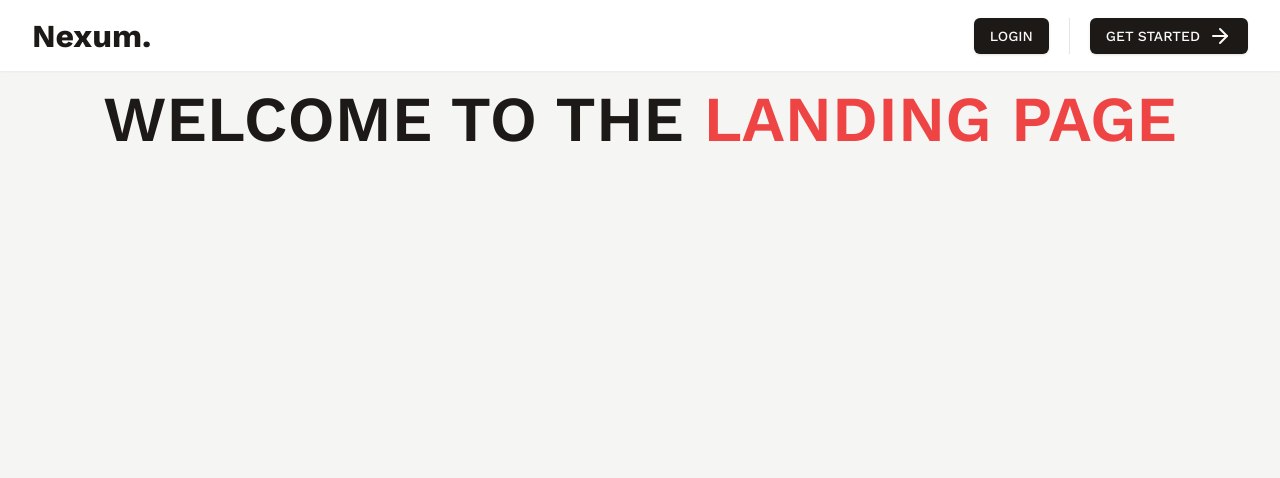
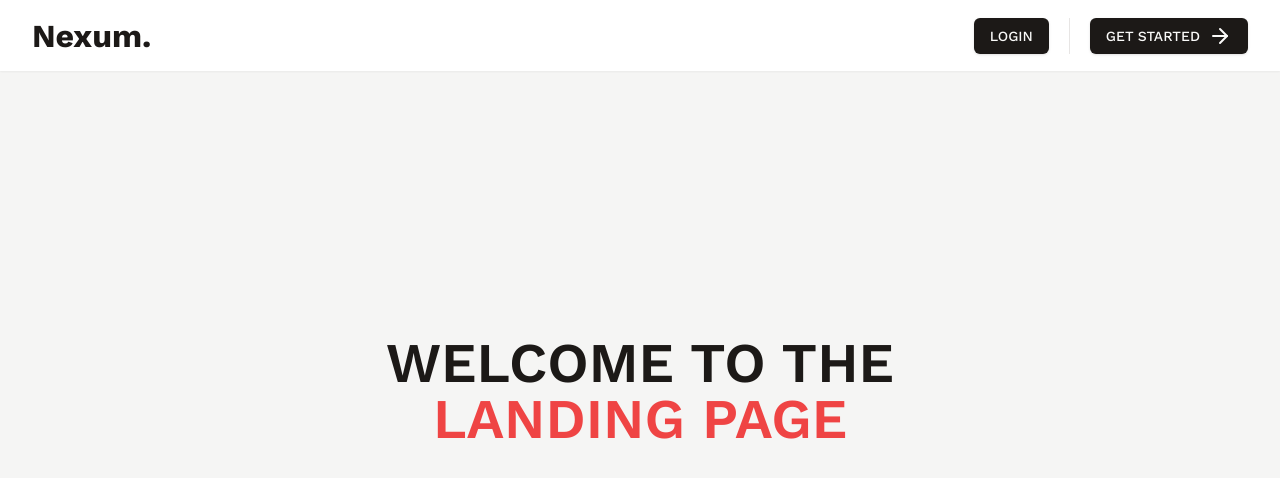
Before and after one commit to chinmayweb3/nexum, a Next.js app: page / in a window 1280 px wide. Shown: the top 478 px of the page. Built offline with nearby package versions, Linux system fonts and the light colour scheme.

Commit message:
"Added prettier and prettier-plugin-tailwindcss dependencies, updated package-lock.json and package.json, and modified src/app/page.tsx"

```diff
--- a/package.json
+++ b/package.json
@@ -29,6 +29,8 @@
     "eslint": "^8",
     "eslint-config-next": "14.2.5",
     "postcss": "^8",
+    "prettier": "^3.3.3",
+    "prettier-plugin-tailwindcss": "^0.6.5",
     "tailwindcss": "^3.4.1",
     "typescript": "^5"
   }
--- a/src/app/page.tsx
+++ b/src/app/page.tsx
@@ -6,12 +6,11 @@ import Image from "next/image";
 export default function Home() {
   return (
     <PageWrapper>
-      <section className="container self-center flex justify-center items-center ">
-        <h1 className="text-[64px] font-semibold">
+      <section className="container flex h-[80vh] items-center justify-center self-center">
+        <h1 className="w-[700px] text-center text-[56px] font-semibold leading-[1]">
           WELCOME TO THE <span className="text-destructive">LANDING PAGE</span>
         </h1>
       </section>
-      {/* <section className="min-h-screen bg-slate-700"></section> */}
     </PageWrapper>
   );
 }
```
Also changed, not shown: 2 other files (tests, documents, lock files or other folders).
